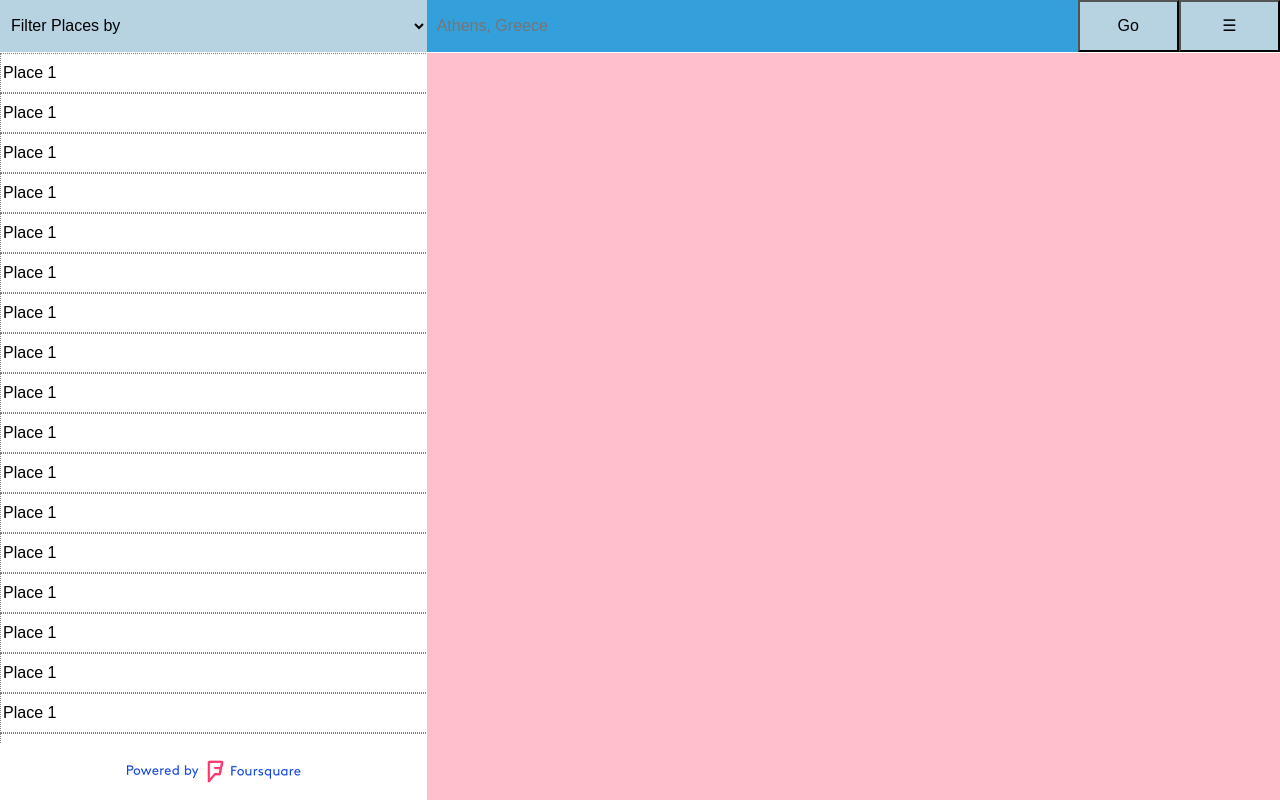
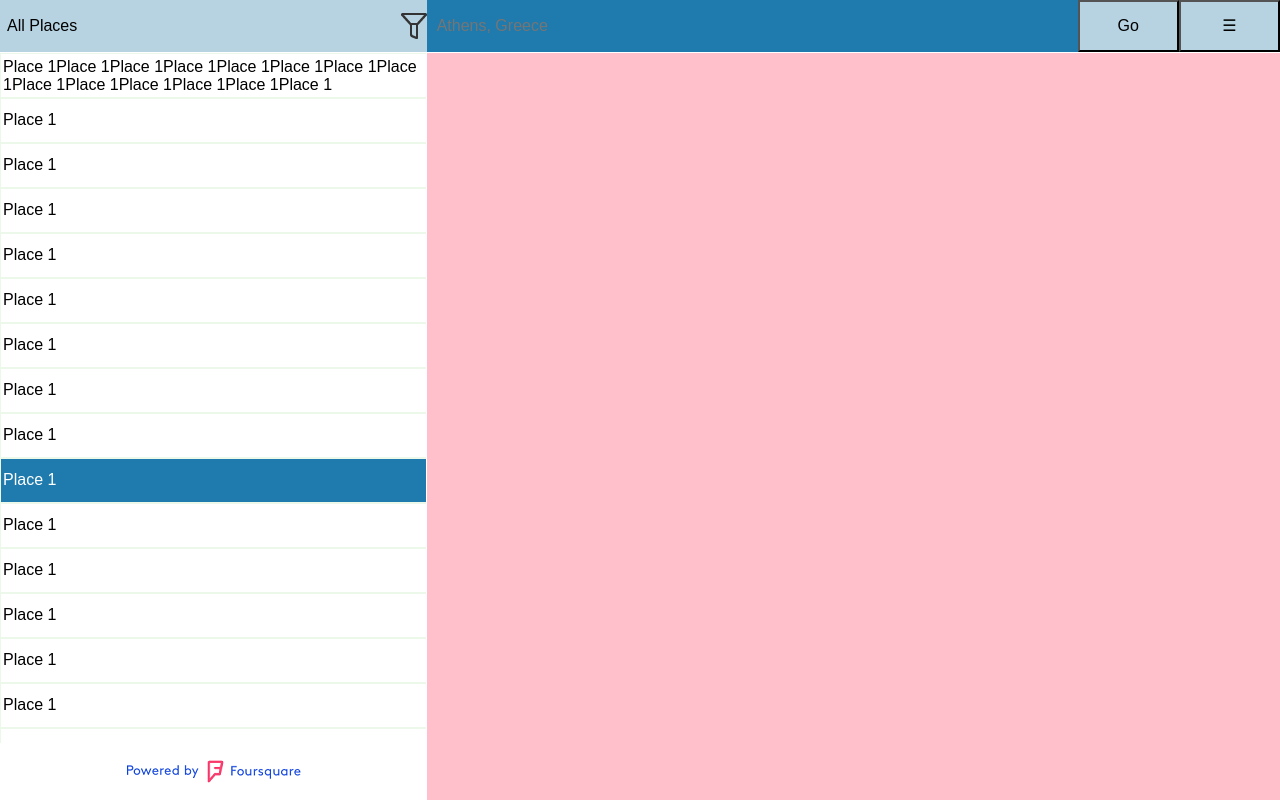
Before and after one commit to gfa61-ga/neighborhood-map, a React (Create React App) app: page / in a window 1280 px wide. Built offline with nearby package versions, Linux system fonts and the light colour scheme.

Commit message:
feat: Add accessibility

```diff
--- a/public/index.html
+++ b/public/index.html
@@ -19,7 +19,7 @@
       work correctly both with client-side routing and a non-root public URL.
       Learn how to configure a non-root public URL by running `npm run build`.
     -->
-    <title>React App</title>
+    <title>Neighborhood Map</title>
   </head>
   <body>
     <noscript>
--- a/src/App.css
+++ b/src/App.css
@@ -32,26 +32,32 @@ body {
 .search-places {
   grid-column: 1 / span 4;
   grid-row: 2;
+  display: grid;
+  align-items: center;
 }
 
 .search-places select {
   width: 100%;
   height: 100%;
+  min-height: 39px;
   border: none;
   padding-left: 7px;
-  background-color: #b7d3e2;
+  background: url('./icons/filter.png') no-repeat right #b7d3e2;
+  -webkit-appearance: none;
+  -moz-appearance: none;
 }
 
 .neighborhhood-location {
   grid-column: 1 / span 4;
   grid-row: 1;
   display: flex;
+  min-height: 39px;
 }
 
 .neighborhhood-location #location-input {
   width: 76%;
   padding-left: 10px;
-  background-color: #34a0db;
+  background-color: #1f7bad;
   color: #fff;
   border: 0;
 }
@@ -90,14 +96,18 @@ body {
 
 .place-list ul li {
   width: 48%;
+  height: 35px;
   float: left;
-  border: 1px dotted grey;
-  padding: 10px 0 10px 2px;
+  border: 1px solid #ecf9ea;
+  padding: 4px 0 4px 2px;
   margin: 0;
+  overflow: hidden;
+  display: grid;
+  align-items: center;
 }
 
-.place-list ul li .selected {
-  background-color: grey;
+.place-list ul li.selected {
+  background-color: #1f7bad;
   color: #fff;
 }
 
--- a/src/App.js
+++ b/src/App.js
@@ -7,31 +7,30 @@ class App extends Component {
       <div className="App">
         <div className="input-area">
           <div className="search-places">
-            <select id="place-filter">
-              <option value="">Filter Places by</option>
+            <select id="place-filter" aria-label="Places filter">
+              <option value="All Places">All Places</option>
               <option value="food">Food</option>
               <option value="shops">Shops</option>
               <option value="fun">Fun</option>
             </select>
           </div>
           <div className="neighborhhood-location">
-            <input id="location-input" type="text" placeholder="Athens, Greece"/>
-            <input id="location-button" type="button" value="Go"/>
-            <input id="hide-list-button" type="button" value="&#9776;"/>
+            <input id="location-input" type="text" placeholder="Athens, Greece" aria-label="Neighborhhood Location"/>
+            <input id="location-button" type="button" value="Go" aria-label="Go to location"/>
+            <input id="hide-list-button" type="button" value="&#9776;" aria-label="Toggle place list's visibility"/>
           </div>
         </div>
 
         <div className="place-list">
-          <ul>
-            <li>Place 1</li> <li>Place 1</li> <li>Place 1</li> <li>Place 1</li> <li>Place 1</li> <li>Place 1</li>
-            <li>Place 1</li> <li>Place 1</li> <li>Place 1</li> <li>Place 1</li> <li>Place 1</li> <li>Place 1</li>
-            <li>Place 1</li> <li>Place 1</li> <li>Place 1</li> <li>Place 1</li> <li>Place 1</li> <li>Place 1</li>
-            <li>Place 1</li> <li>Place 1</li> <li>Place 1</li> <li>Place 1</li> <li>Place 1</li> <li>Place 1</li>
-            <li>Place 1</li> <li>Place 1</li> <li>Place 1</li> <li>Place 1</li> <li>Place 1</li> <li>Place 1</li>
-            <li>Place 1</li> <li>Place 1</li> <li>Place 1</li> <li>Place 1</li> <li>Place 1</li> <li>Place 1</li>
-            <li>Place 1</li> <li>Place 1</li> <li>Place 1</li> <li>Place 1</li> <li>Place 1</li> <li>Place 1</li>
-            <li>Place 1</li> <li>Place 1</li> <li>Place 1</li> <li>Place 1</li> <li>Place 1</li> <li>Place 1</li>
-            <li>Place 1</li> <li>Place 1</li> <li>Place 1</li> <li>Place 1</li> <li>Place 1</li> <li>Place 1</li>
+          <ul role="menu" aria-label="menu">
+            <li role="menuitem" tabindex="0">Place 1Place 1Place 1Place 1Place 1Place 1Place 1Place 1Place 1Place 1Place 1Place 1Place 1Place 1</li>
+            <li role="menuitem" tabindex="0">Place 1</li><li role="menuitem" tabindex="0">Place 1</li>
+            <li role="menuitem" tabindex="0">Place 1</li><li role="menuitem" tabindex="0">Place 1</li><li role="menuitem" tabindex="0">Place 1</li>
+            <li role="menuitem" tabindex="0">Place 1</li><li role="menuitem" tabindex="0">Place 1</li><li role="menuitem" tabindex="0">Place 1</li>
+            <li className="selected" role="menuitem" tabindex="0">Place 1</li><li role="menuitem" tabindex="0">Place 1</li><li role="menuitem" tabindex="0">Place 1</li>
+            <li role="menuitem" tabindex="0">Place 1</li><li role="menuitem" tabindex="0">Place 1</li><li role="menuitem" tabindex="0">Place 1</li>
+            <li role="menuitem" tabindex="0">Place 1</li><li role="menuitem" tabindex="0">Place 1</li><li role="menuitem" tabindex="0">Place 1</li>
+            <li role="menuitem" tabindex="0">Place 1</li><li role="menuitem" tabindex="0">Place 1</li><li role="menuitem" tabindex="0">Place 1</li>
           </ul>
         </div>
 
```
Also changed, not shown: src/icons/filter.png (added).
